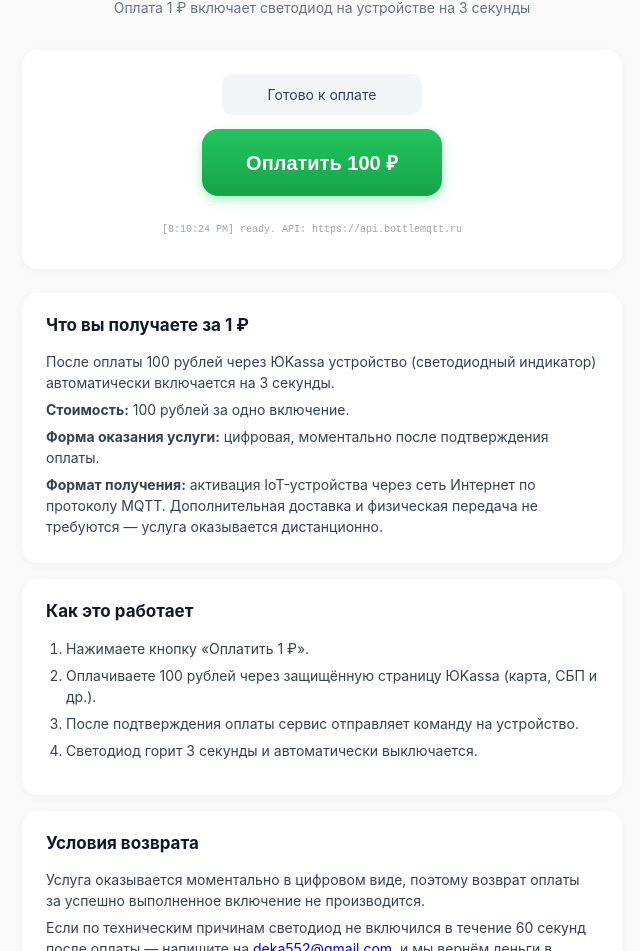
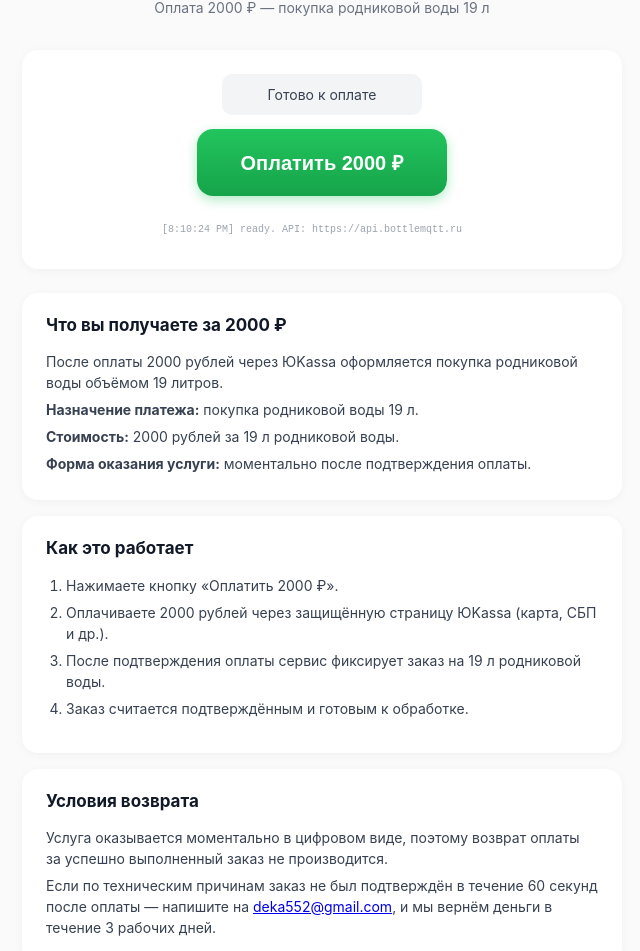
Before and after one commit to BottleMQTT/BottleMQTT.github.io, a plain HTML site: page index.html in a window 1280 px wide. Shown: the part 91-1042 px from the top of the page, without its empty margins (318-958 px from the left). Drawn offline with Linux system fonts and the light colour scheme.

Commit message:
Update payment details for spring water purchase

```diff
--- a/index.html
+++ b/index.html
@@ -3,7 +3,7 @@
 <head>
   <meta charset="UTF-8">
   <meta name="viewport" content="width=device-width, initial-scale=1">
-  <title>💡 BottleLED — оплата 1 ₽ включает светодиод</title>
+  <title>💧 Родниковая вода 19 л — оплата 2000 ₽</title>
   <style>
     :root { color-scheme: light dark; }
     * { box-sizing: border-box; }
@@ -109,38 +109,38 @@
 <div class="container">
 
   <header>
-    <h1>💡 BottleLED</h1>
-    <p>Оплата 1&nbsp;₽ включает светодиод на устройстве на 3 секунды</p>
+    <h1>💧 Родниковая вода 19 л</h1>
+    <p>Оплата 2000&nbsp;₽ — покупка родниковой воды 19&nbsp;л</p>
   </header>
 
   <div class="pay-block">
     <div id="status">Готово к оплате</div>
-    <button id="btn-pay">Оплатить 100 ₽</button>
+    <button id="btn-pay">Оплатить 2000 ₽</button>
     <div id="log"></div>
   </div>
 
   <section>
-    <h2>Что вы получаете за 1 ₽</h2>
-    <p>После оплаты 100 рублей через ЮKassa устройство (светодиодный индикатор) автоматически включается на 3 секунды.</p>
-    <p><strong>Стоимость:</strong> 100 рублей за одно включение.</p>
-    <p><strong>Форма оказания услуги:</strong> цифровая, моментально после подтверждения оплаты.</p>
-    <p><strong>Формат получения:</strong> активация IoT-устройства через сеть Интернет по протоколу MQTT. Дополнительная доставка и физическая передача не требуются — услуга оказывается дистанционно.</p>
+    <h2>Что вы получаете за 2000 ₽</h2>
+    <p>После оплаты 2000 рублей через ЮKassa оформляется покупка родниковой воды объёмом 19 литров.</p>
+    <p><strong>Назначение платежа:</strong> покупка родниковой воды 19 л.</p>
+    <p><strong>Стоимость:</strong> 2000 рублей за 19&nbsp;л родниковой воды.</p>
+    <p><strong>Форма оказания услуги:</strong> моментально после подтверждения оплаты.</p>
   </section>
 
   <section>
     <h2>Как это работает</h2>
     <ol style="padding-left: 20px; font-size: 14px; color: #374151;">
-      <li>Нажимаете кнопку «Оплатить 1&nbsp;₽».</li>
-      <li>Оплачиваете 100 рублей через защищённую страницу ЮKassa (карта, СБП и др.).</li>
-      <li>После подтверждения оплаты сервис отправляет команду на устройство.</li>
-      <li>Светодиод горит 3 секунды и автоматически выключается.</li>
+      <li>Нажимаете кнопку «Оплатить 2000&nbsp;₽».</li>
+      <li>Оплачиваете 2000 рублей через защищённую страницу ЮKassa (карта, СБП и др.).</li>
+      <li>После подтверждения оплаты сервис фиксирует заказ на 19&nbsp;л родниковой воды.</li>
+      <li>Заказ считается подтверждённым и готовым к обработке.</li>
     </ol>
   </section>
 
   <section>
     <h2>Условия возврата</h2>
-    <p>Услуга оказывается моментально в цифровом виде, поэтому возврат оплаты за успешно выполненное включение не производится.</p>
-    <p>Если по техническим причинам светодиод не включился в течение 60 секунд после оплаты — напишите на <a href="mailto:deka552@gmail.com">deka552@gmail.com</a>, и мы вернём деньги в течение 3 рабочих дней.</p>
+    <p>Услуга оказывается моментально в цифровом виде, поэтому возврат оплаты за успешно выполненный заказ не производится.</p>
+    <p>Если по техническим причинам заказ не был подтверждён в течение 60 секунд после оплаты — напишите на <a href="mailto:deka552@gmail.com">deka552@gmail.com</a>, и мы вернём деньги в течение 3 рабочих дней.</p>
   </section>
 
   <section>
@@ -170,6 +170,8 @@
   const API_URL = 'https://api.bottlemqtt.ru';
   const POLL_INTERVAL_MS = 1000;
   const POLL_TIMEOUT_MS  = 90000;
+  const PAYMENT_DESCRIPTION = 'покупка родниковой воды 19 л';
+  const AMOUNT_RUB = 2000;
 
   const $status = document.getElementById('status');
   const $btn    = document.getElementById('btn-pay');
@@ -188,14 +190,14 @@
   function setStatus(text, cls) { $status.textContent = text; $status.className = cls || ''; }
   function setBusy(busy, label) {
     $btn.disabled = busy;
-    $btn.textContent = label || 'Оплатить 1 ₽';
+    $btn.textContent = label || 'Оплатить 2000 ₽';
   }
 
   async function createOrder() {
     log('POST /orders');
     const resp = await fetch(API_URL + '/orders', {
       method: 'POST', headers: API_HEADERS,
-      body: JSON.stringify({ amount_rub: 1 }),
+      body: JSON.stringify({ amount_rub: AMOUNT_RUB, description: PAYMENT_DESCRIPTION }),
     });
     if (!resp.ok) throw new Error('HTTP ' + resp.status + ': ' + await resp.text());
     const order = await resp.json();
@@ -237,7 +239,7 @@
       catch (e) { log('poll error: ' + e.message); continue; }
       log('status: ' + last.status);
       if (last.status === 'command_sent' || last.status === 'completed') {
-        setStatus('✓ Оплачено — светодиод горит!', 'ok');
+        setStatus('✓ Оплачено — заказ на воду подтверждён!', 'ok');
         setBusy(true, 'Готово');
         setTimeout(() => { setBusy(false); setStatus('Готово к следующей оплате', ''); }, 4000);
         return;
```
